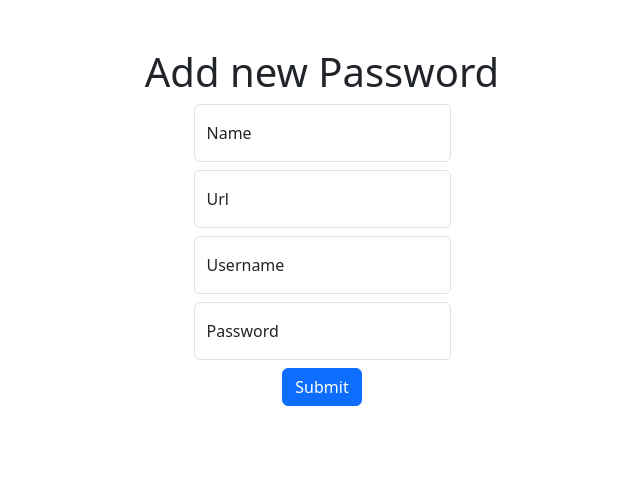
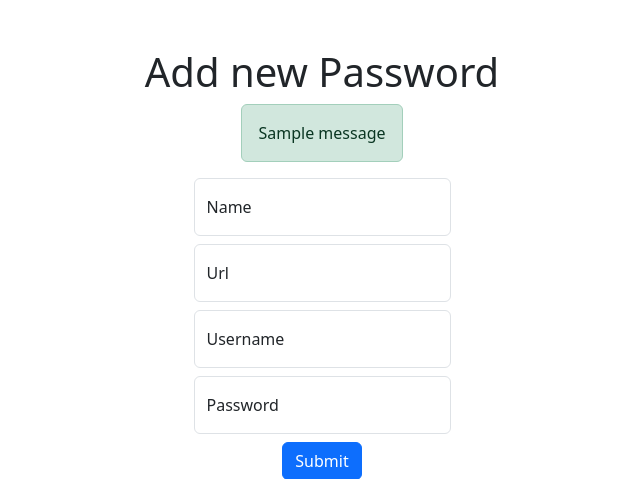
Before and after one commit to agusrosero/password-manager-django, a Django app: template password/templates/entry/password_add.html in a window 1280 px wide. Shown: the part 56-535 px from the top of the page, without its empty margins (318-958 px from the left). Run offline with Django 3.2, Linux system fonts and the light colour scheme; the template is opened without the code that fills it, so the values that code supplies are empty; tables that the repository leaves empty hold one stand-in row (values such as "Sample post"); one stand-in notice (Sample message) is shown.

Commit message:
add messages

```diff
--- a/password/templates/entry/password_add.html
+++ b/password/templates/entry/password_add.html
@@ -5,6 +5,16 @@
 <div class="container mt-5">
     <div class="row">
         <h1 class="text-center">Add new Password</h1>
+
+        <div class="d-flex justify-content-center align-items-center">
+            {% if messages %}
+            {% for message in messages %}
+            <div class="alert alert-success" role="alert">
+                {{ message }}
+            </div>
+            {% endfor %}
+            {% endif %}
+        </div>
 
         <div class="d-flex justify-content-center align-items-center text-center">
             <form action="/add_password/" method="post">
--- a/password/views.py
+++ b/password/views.py
@@ -27,7 +27,6 @@ def password_add(request):
 
 def password_delete(request, id):
     if request.method == 'GET':
-        print("Se recibió una solicitud POST")
         entry = Entry.objects.filter(id=id)
         entry.delete()
         return redirect('/')
```
